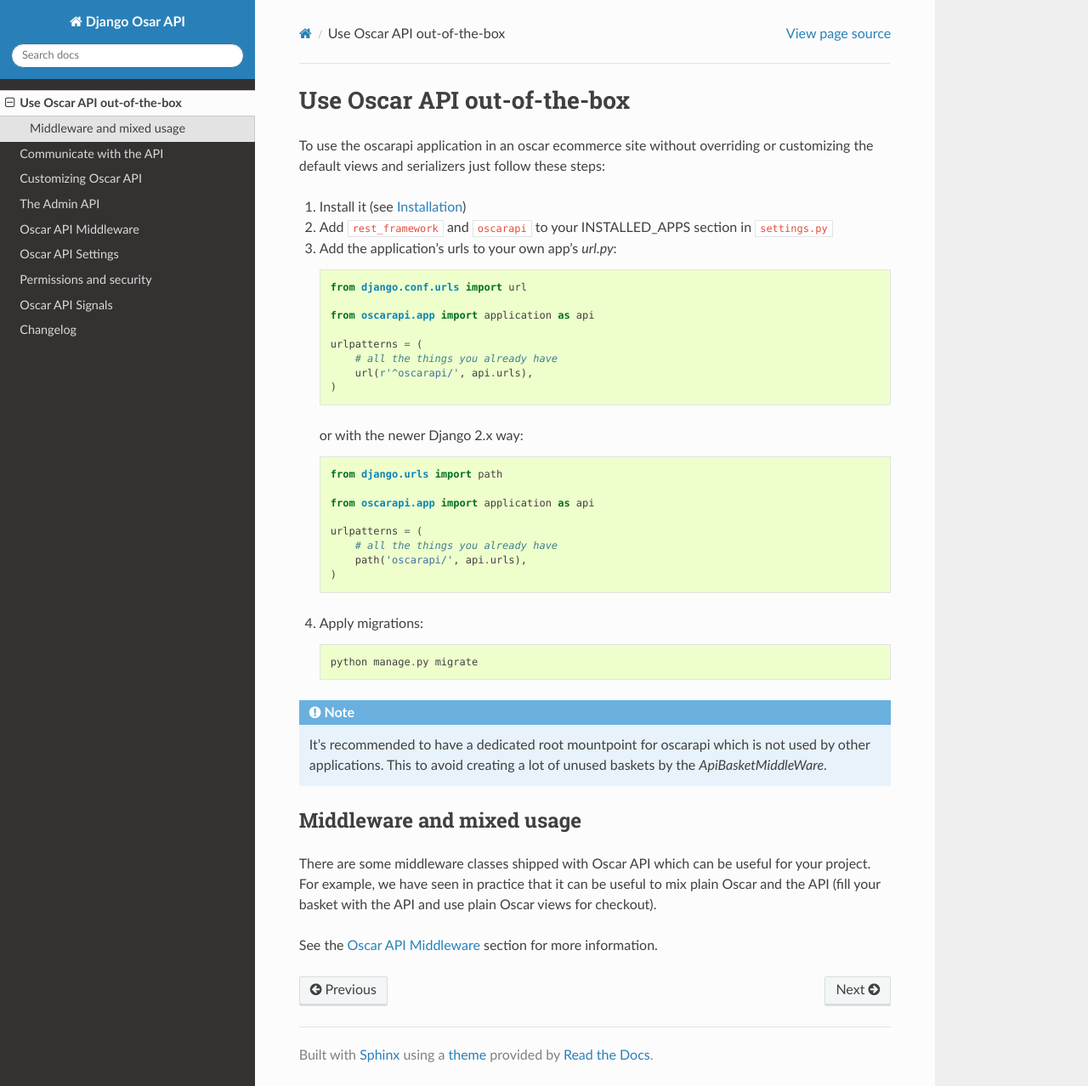
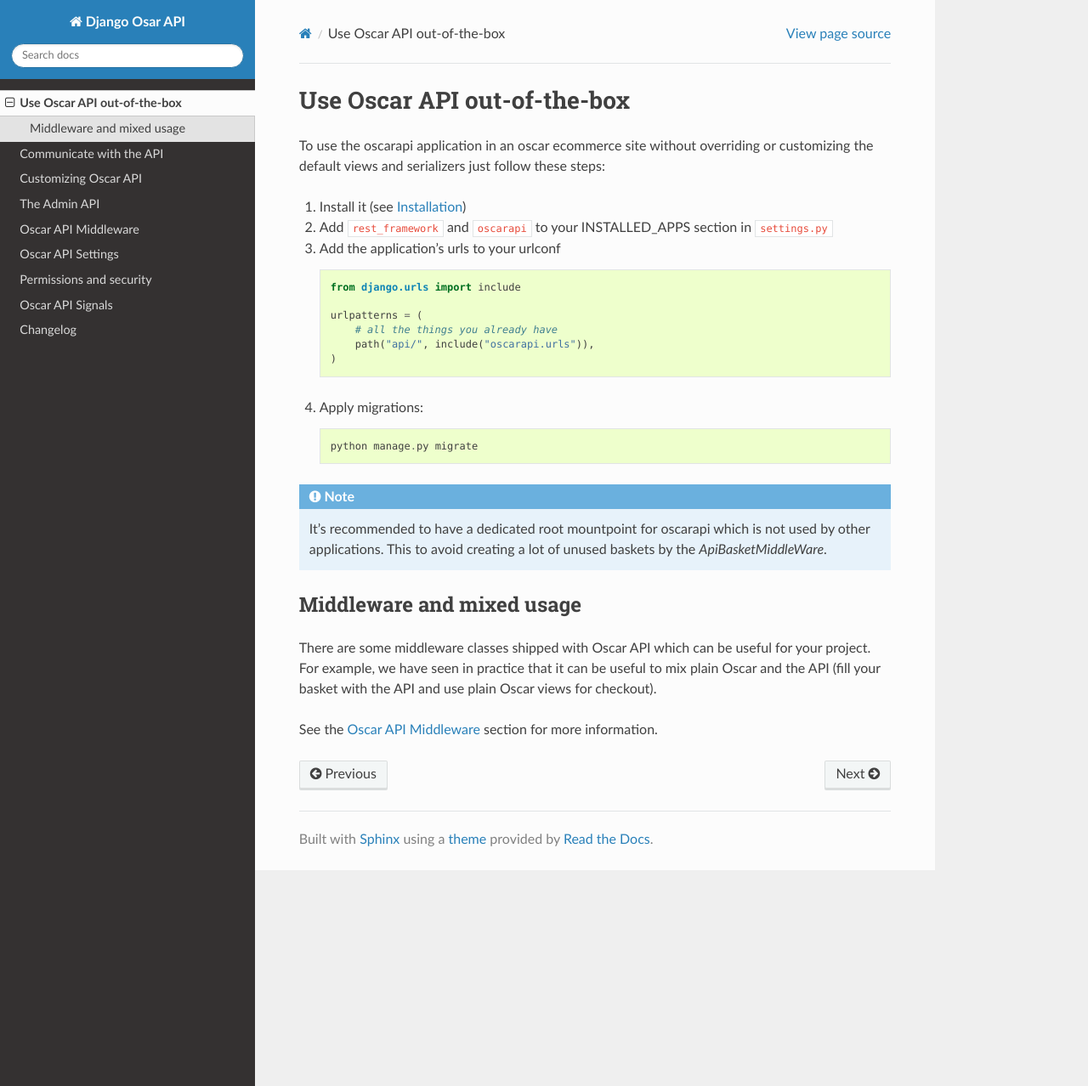
Before and after one commit to django-oscar/django-oscar-api, a Sphinx documentation site: the page built from docs/source/topics/outofthebox.rst, in a window 1280 px wide and 1278 px high. Shown: the whole window at 85% size. Built offline with Sphinx 7.4.7 and the Read the Docs theme 2.0.0, drawn with Linux system fonts in a browser that asks for light colours.

Commit message:
Update outofthebox.rst
Updated outdated installation instructions

```diff
--- a/docs/source/topics/outofthebox.rst
+++ b/docs/source/topics/outofthebox.rst
@@ -6,27 +6,16 @@
 
 1. Install it (see :ref:`django-oscar-api-installation`)
 2. Add ``rest_framework`` and ``oscarapi`` to your INSTALLED_APPS section in ``settings.py``
-3. Add the application's urls to your own app's `url.py`::
+3. Add the application's urls to your urlconf
 
-    from django.conf.urls import url
+   .. code-block:: python
 
-    from oscarapi.app import application as api
+      from django.urls import include
 
-    urlpatterns = (
-        # all the things you already have
-        url(r'^oscarapi/', api.urls),
-    )
-
-   or with the newer Django 2.x way::
-
-    from django.urls import path
-
-    from oscarapi.app import application as api
-
-    urlpatterns = (
-        # all the things you already have
-        path('oscarapi/', api.urls),
-    )
+      urlpatterns = (
+          # all the things you already have
+          path("api/", include("oscarapi.urls")),
+      )
 
 4. Apply migrations::
 
```
